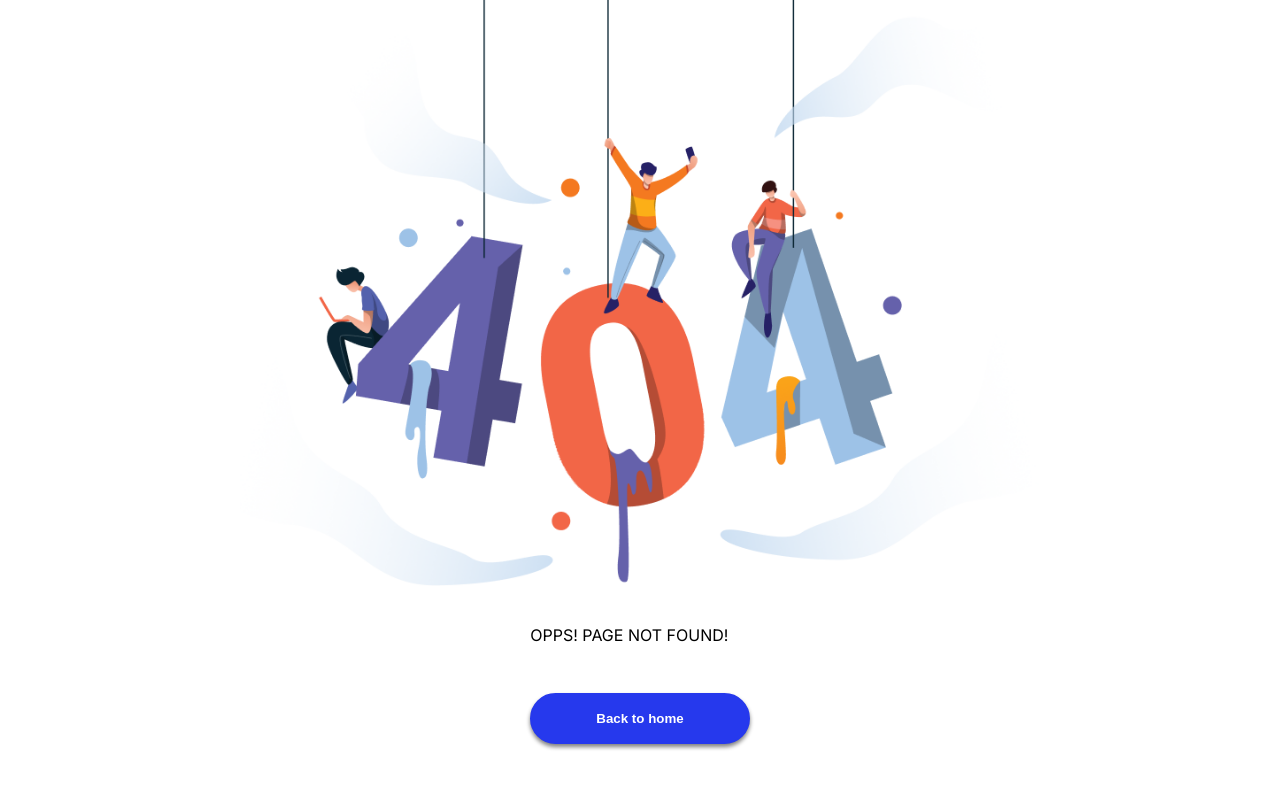
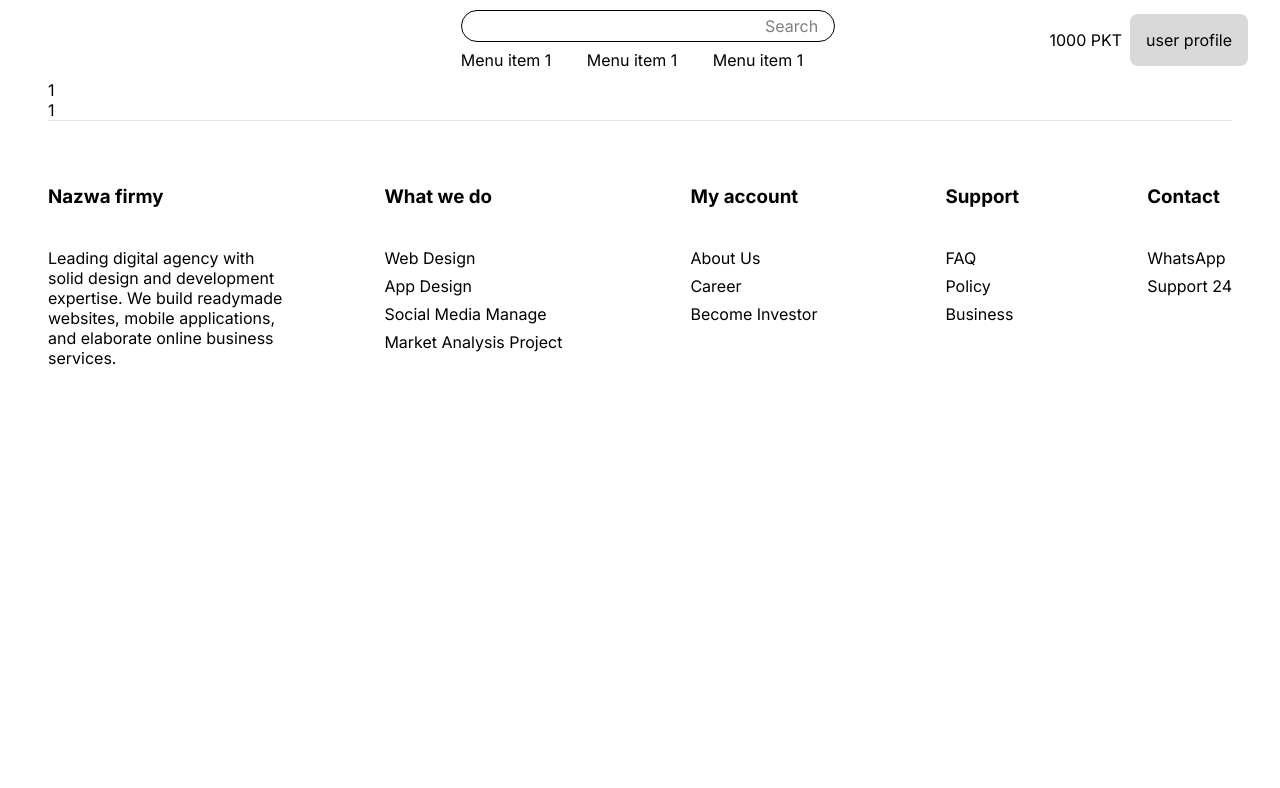
Before and after one commit to JohnyProduction/loyalty-program-app, a Next.js app: page /products/1 in a window 1280 px wide. Before the commit this address had no page. Shown: the top 788 px of the page. Built offline with nearby package versions, Linux system fonts and the light colour scheme.

Commit message:
product id page added - simple structure

```diff
--- a/package.json
+++ b/package.json
@@ -1,6 +1,6 @@
 {
   "name": "loyality-app",
-  "version": "0.5.0",
+  "version": "0.6.0",
   "private": true,
   "scripts": {
     "dev": "next dev",
--- /dev/null
+++ b/src/app/products/[id]/page.tsx
@@ -0,0 +1,27 @@
+import styles from '@/styles/app/page.module.scss';
+import { TopBar } from '@/components/common/top-bar';
+import { PageBox } from '@/app/page-box';
+import { Footer } from '@/components/common/footer';
+import { ProductDetails } from '@/app/products/[id]/product-details';
+import { RelatedProducts } from '@/app/products/[id]/related-products';
+
+interface ProductsIdPageProps {
+    params: Record<string, any>;
+}
+
+export default function ProductsIdPage({ params }: ProductsIdPageProps) {
+    const { id } = params;
+
+    return (
+        <main className={styles['products-id-page']}>
+            <TopBar />
+            <PageBox>
+                <div className={styles['product-container']}>
+                    <ProductDetails productId={id} />
+                    <RelatedProducts productId={id} />
+                </div>
+                <Footer />
+            </PageBox>
+        </main>
+    );
+}
--- /dev/null
+++ b/src/app/products/[id]/product-details.tsx
@@ -0,0 +1,13 @@
+import styles from '@/styles/app/products/[id]/page.module.scss';
+
+interface ProductDetailsProps {
+    productId: string;
+}
+
+export function ProductDetails({ productId }: ProductDetailsProps) {
+    return (
+        <div className={styles['product-container__product-details']}>
+            {productId}
+        </div>
+    );
+}
--- /dev/null
+++ b/src/app/products/[id]/related-products.tsx
@@ -0,0 +1,13 @@
+import styles from '@/styles/app/products/[id]/page.module.scss';
+
+interface RelatedProductsProps {
+    productId: string;
+}
+
+export function RelatedProducts({ productId }: RelatedProductsProps) {
+    return (
+        <div className={styles['product-container__related-product-container']}>
+            {productId}
+        </div>
+    );
+}
--- /dev/null
+++ b/src/styles/app/products/[id]/page.module.scss
@@ -0,0 +1,7 @@
+.products-id-page {
+    .product-container {
+        .product-container__product-details {}
+
+        .product-container__related-product-container {}
+    }
+}
```
Also changed, not shown: 1 other file (tests, documents, lock files or other folders).
